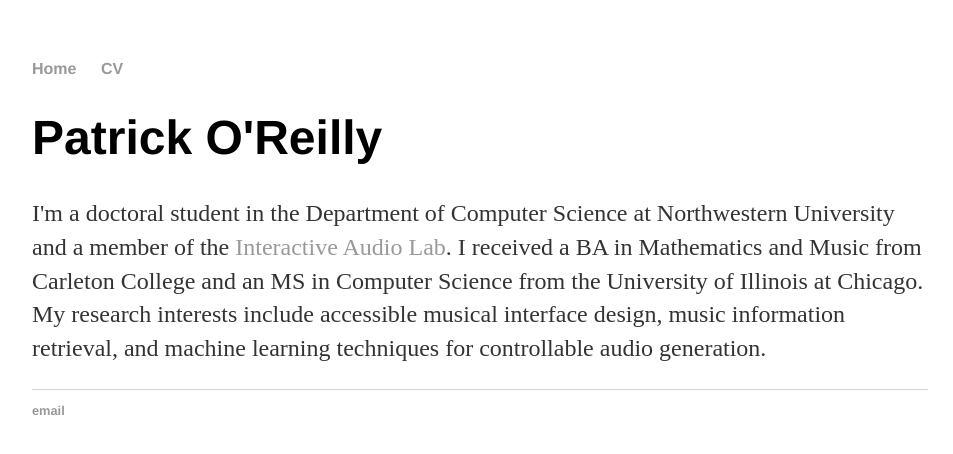
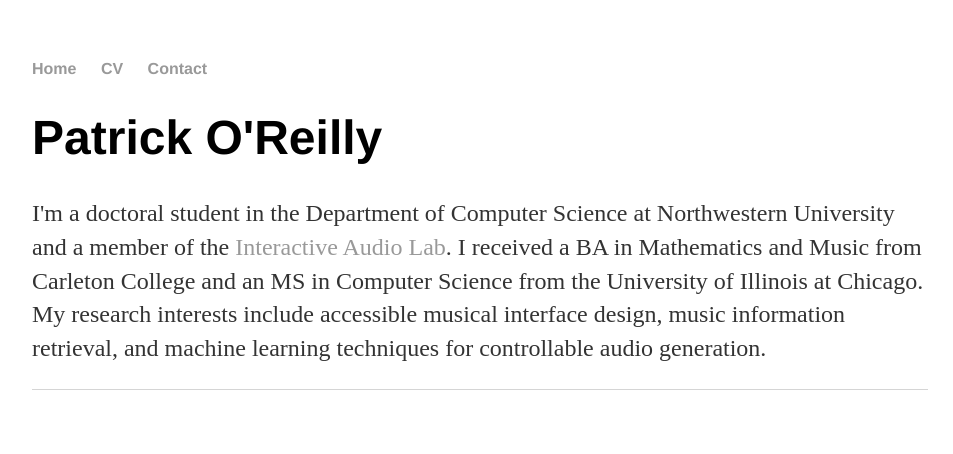
Before and after one commit to oreillyp/oreillyp.github.io, a Jekyll site: the page built from index.html, in a window 1280 px wide. Shown: the top 454 px of the page, without its empty margins (160-1113 px from the left). Built offline with Jekyll 4.4.1, drawn with Linux system fonts in a browser that asks for light colours.

Commit message:
Update default.html

```diff
--- a/_layouts/default.html
+++ b/_layouts/default.html
@@ -10,6 +10,7 @@
 	    		<ul>
 	        		<li><a href="/">Home</a></li>
 	        		<li><a href="/assets/cv/CV.pdf">CV</a></li>
+				<li><a href="mailto:patrick.oreilly2024@u.northwestern.edu">Contact</a></li>
 	    		</ul>
 			</nav>
 			<div class="container">
@@ -18,9 +19,6 @@
 
 			</div><!-- /.container -->
 			<footer>
-	    		<ul>
-	        		<li><a href="mailto:patrick.oreilly2024@u.northwestern.edu">email</a></li>
-				</ul>
 			</footer>
 		</body>
 	</html>
```
